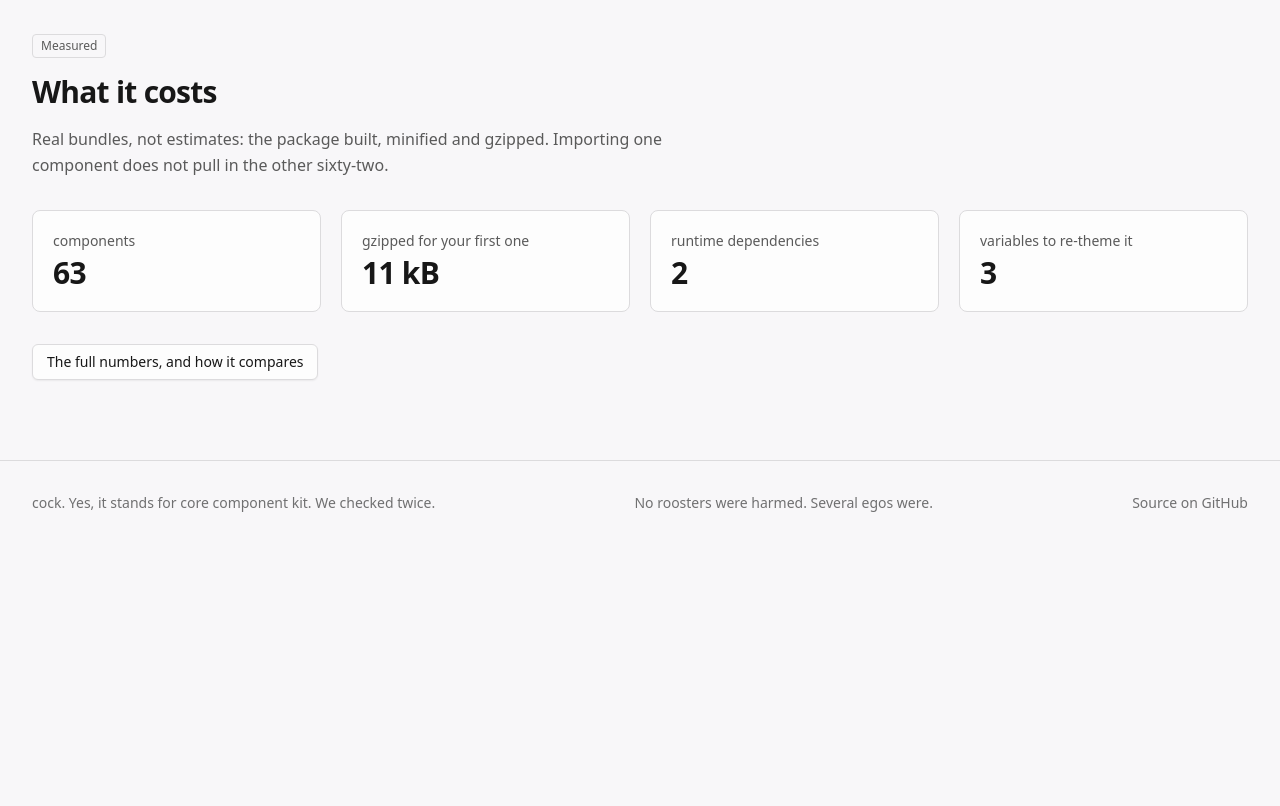
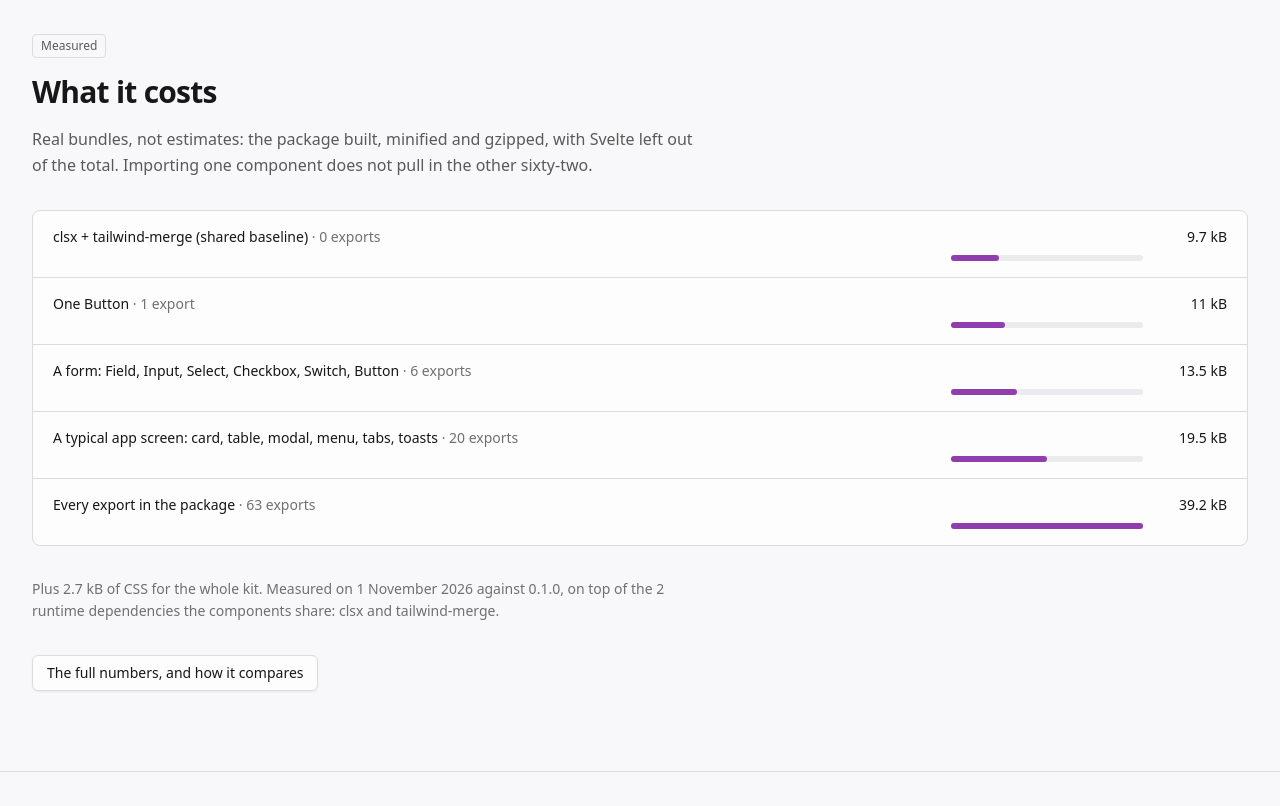
Before and after one commit to JoshiCodes/cock, a SvelteKit app: page / in a window 1280 px wide. Shown: the part 1940-2746 px from the top of the page. Before the commit the page ends 2485 px from the top, so only its background shows below. Built offline with nearby package versions, Linux system fonts and the light colour scheme.

Commit message:
Add GitHub issue templates, CONTRIBUTING guide, and documentation improvements; bump version to 1.0.0.

```diff
--- a/package.json
+++ b/package.json
@@ -1,6 +1,6 @@
 {
 	"name": "@joshicodes/cock",
-	"version": "0.1.1",
+	"version": "1.0.0",
 	"description": "Svelte 5 and Tailwind 4 component kit: 63 accessible components, dark mode and theming from three CSS variables.",
 	"license": "MIT",
 	"author": "JoshiCodes (https://github.com/JoshiCodes)",
--- a/src/routes/+page.svelte
+++ b/src/routes/+page.svelte
@@ -10,7 +10,7 @@
 	import FormExample from './components/examples/field/01-label-and-error.svelte';
 	import TableExample from './components/examples/table/02-dense.svelte';
 	import StatExample from './components/examples/sparkline/01-trends.svelte';
-	import MenuExample from './components/examples/dropdown-menu/01-menu.svelte';
+	import TabsExample from './components/examples/tabs/01-variants.svelte';
 
 	const theming = `:root {
 	--ck-bg: oklch(0.985 0 0);
@@ -22,15 +22,17 @@
 		{ title: 'Forms that wire themselves up', href: '/components/field', demo: FormExample },
 		{ title: 'Tables in your theme colour', href: '/components/table', demo: TableExample },
 		{ title: 'Numbers without a chart library', href: '/components/sparkline', demo: StatExample },
-		{ title: 'Menus with the keyboard done', href: '/components/dropdown-menu', demo: MenuExample }
+		{ title: 'Tabs that answer to the arrow keys', href: '/components/tabs', demo: TabsExample }
 	];
 
-	const numbers = [
-		{ value: String(stats.components), label: 'components' },
-		{ value: `${bundle.rows[1].gzip} kB`, label: 'gzipped for your first one' },
-		{ value: String(stats.runtimeDependencies), label: 'runtime dependencies' },
-		{ value: '3', label: 'variables to re-theme it' }
-	];
+	// The bars are relative to the largest row, which is the whole package.
+	const heaviest = Math.max(...bundle.rows.map((row) => row.gzip));
+
+	const measured = new Date(bundle.measuredAt).toLocaleDateString('en-GB', {
+		day: 'numeric',
+		month: 'long',
+		year: 'numeric'
+	});
 </script>
 
 <Seo
@@ -156,22 +158,40 @@
 			<Badge variant="outline">Measured</Badge>
 			<h2 class="mt-4 text-3xl font-semibold tracking-tight text-fg">What it costs</h2>
 			<p class="mt-4 max-w-2xl leading-relaxed text-fg-muted">
-				Real bundles, not estimates: the package built, minified and gzipped. Importing one
-				component does not pull in the other sixty-two.
+				Real bundles, not estimates: the package built, minified and gzipped, with Svelte left out
+				of the total. Importing one component does not pull in the other sixty-two.
 			</p>
 		</div>
 
-		<dl class="grid gap-5 sm:grid-cols-2 lg:grid-cols-4">
-			{#each numbers as item (item.label)}
-				<div class="rounded-lg border border-border bg-surface p-5">
-					<dt class="text-sm text-fg-muted">{item.label}</dt>
-					<dd class="mt-1 text-3xl font-semibold tracking-tight text-fg tabular-nums">
-						{item.value}
+		<dl class="overflow-hidden rounded-lg border border-border bg-surface">
+			{#each bundle.rows as row (row.label)}
+				<div
+					class="grid gap-x-5 gap-y-2 border-b border-border px-5 py-4 last:border-b-0 sm:grid-cols-[minmax(0,1fr)_minmax(0,12rem)_4rem] sm:items-center"
+				>
+					<dt class="text-sm text-fg">
+						{row.label}
+						<span class="text-fg-subtle">
+							&middot; {row.exports === 1 ? '1 export' : `${row.exports} exports`}
+						</span>
+					</dt>
+					<div class="h-1.5 rounded-full bg-muted sm:order-last sm:col-start-2">
+						<div
+							class="h-full rounded-full bg-accent"
+							style="width: {Math.max((row.gzip / heaviest) * 100, 4)}%"
+						></div>
+					</div>
+					<dd class="text-sm font-medium text-fg tabular-nums sm:col-start-3 sm:text-right">
+						{row.gzip} kB
 					</dd>
 				</div>
 			{/each}
 		</dl>
 
+		<p class="max-w-2xl text-sm leading-relaxed text-fg-subtle">
+			Plus {bundle.css.gzip} kB of CSS for the whole kit. Measured on {measured} against {bundle.version},
+			on top of the {stats.runtimeDependencies} runtime dependencies the components share: clsx and tailwind-merge.
+		</p>
+
 		<Button variant="outline" href="/docs/comparison">The full numbers, and how it compares</Button>
 	</section>
 </div>
```
Also changed, not shown: 2 other files (tests, documents, lock files or other folders).
